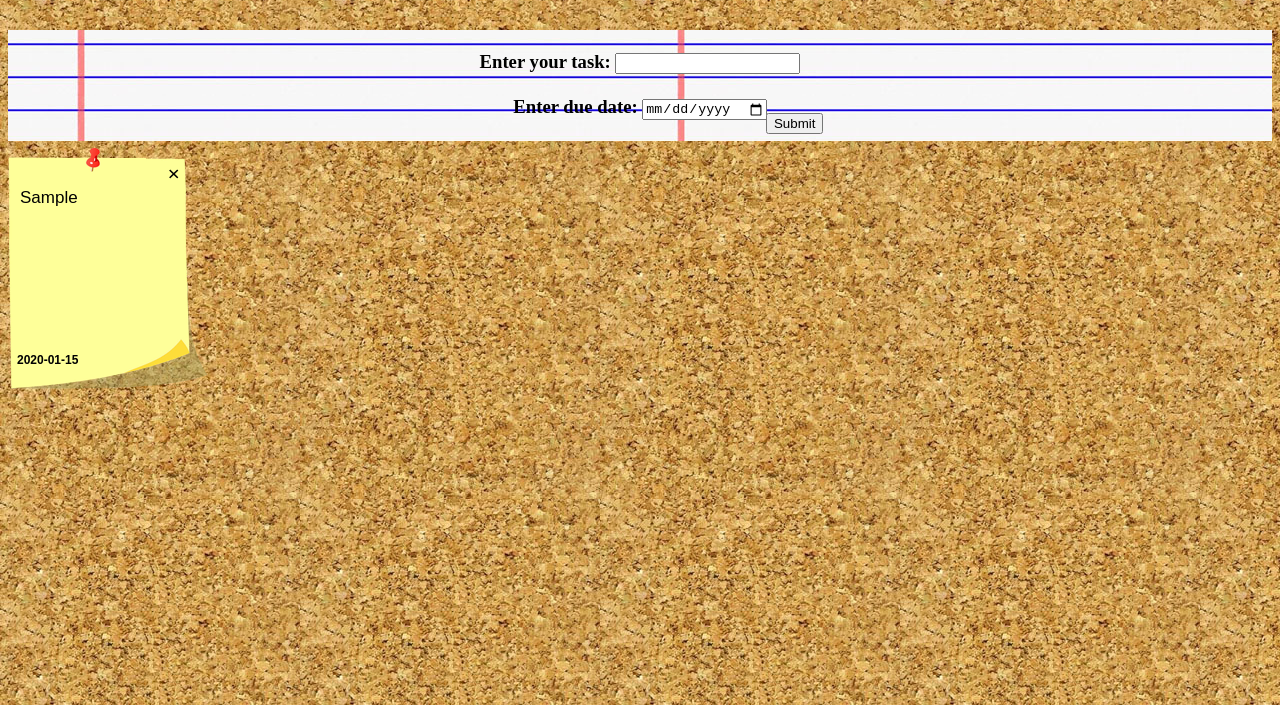
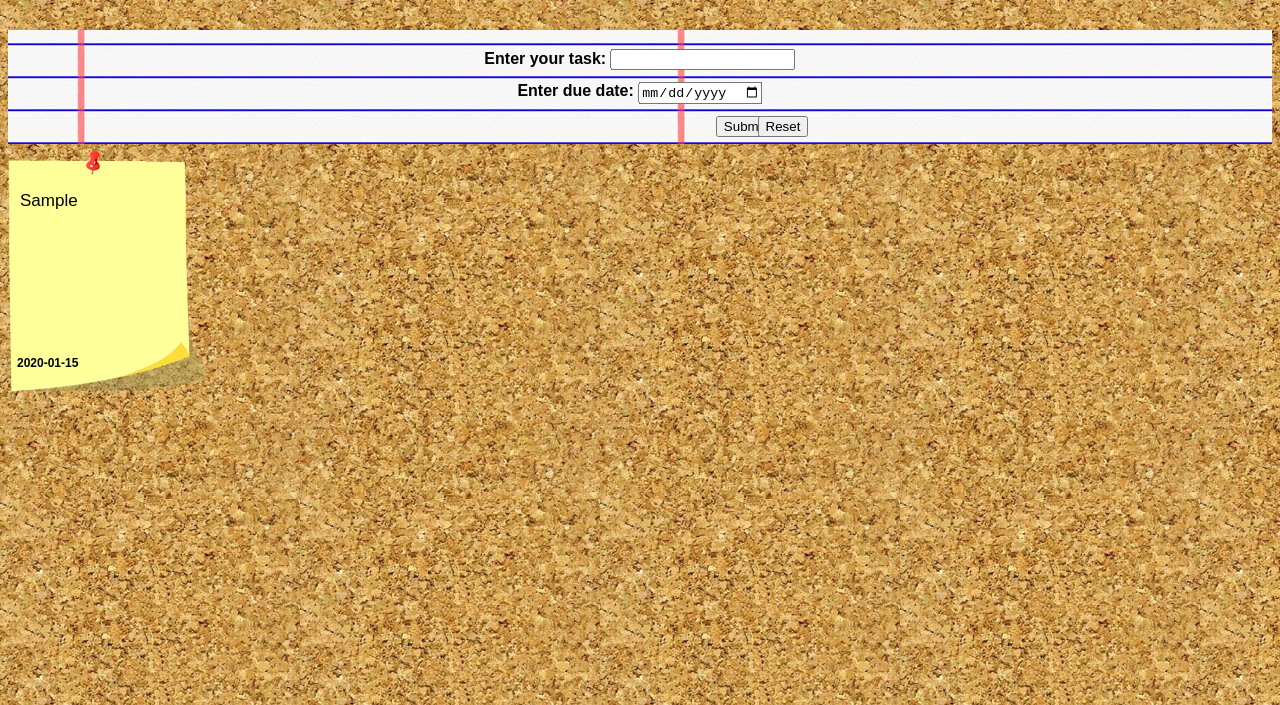
Before and after one commit to Bellllda/project1, a plain HTML site: page index.html in a window 1280 px wide. Both pictures are taken after typing "Sample", "2020-01-15" into the empty fields and a click on the button "Submit". Shown: the part 95-800 px from the top of the page. Drawn offline with Linux system fonts and the light colour scheme.

Commit message:
almost end?

```diff
--- a/index.html
+++ b/index.html
@@ -15,31 +15,60 @@
             font-size: 50px;
             text-align: center;
         }
-        .outer {
+
+        #form {
             background-image: url("Images/formbg.jpg");
             text-align: center;
-            padding: 0.18%;
+
+            position: relative;
+            height: 114px;
         }
-        h3 {
-            position:relative;
+
+
+        #tasket {
+            position: absolute;
+            left: 50%;
+            top: 17%;
+            font-family: Arial, Helvetica, sans-serif;
+            font-weight: bold;
+            transform: translateX(-50%);
         }
-        h3 > button {
+
+        #datet {
             position: absolute;
-            left: 60%;
-            top : 90%;
+            left: 50%;
+            top: 46%;
+            font-family: Arial, Helvetica, sans-serif;
+            font-weight: bold;
+            transform: translateX(-50%);
         }
+
+        #submit {
+            position: absolute;
+            left: 56%;
+            top: 75%;
+        }
+
+        #reset {
+            position: absolute;
+            left: 59.3%;
+            top: 75%;
+        }
+
         #contain {
-            position:relative;
-            display:flex;
+            position: relative;
+            display: flex;
             flex-wrap: wrap;
-            overflow:auto;
+            overflow: auto;
         }
+
         li {
             position: relative;
             list-style-type: none;
 
         }
-        li > h4  {
+
+        li>h4 {
             position: absolute;
             padding: 2px 2px 10px 2px;
             width: 160px;
@@ -54,7 +83,8 @@
             font-weight: 500;
             top: 6%;
         }
-        li > h5 {
+
+        li>h5 {
             position: absolute;
             width: 80px;
             height: 20px;
@@ -62,6 +92,7 @@
             font-family: Arial, Helvetica, sans-serif;
             font-size: 12px;
         }
+
         .noted {
             background-image: url("Images/notebg.png");
             background-repeat: no-repeat;
@@ -70,12 +101,22 @@
             height: 250px;
 
         }
-        span {
+
+        .delete {
             position: absolute;
             left: 79.8%;
             top: 8%;
             font-size: 22px;
             font-weight: bolder;
+            transition: opacity 0.5s;
+        }
+
+        .delete-fade-in {
+            opacity: 1;
+        }
+
+        .delete-fade-out {
+            opacity: 0;
         }
     </style>
 </head>
@@ -84,25 +125,34 @@
     <div>
         <h1 id="titletext">My Task Board</h1>
     </div>
-    <form class="outer">
-        <h3>
+    <form id="form">
+
         <!--text-->
-        <label> Enter your task: <input id="task" type="text"></label><br><br>
+        <label id="tasket"> Enter your task: <input id="task" type="text"></label>
         <!--date-->
-        <label>Enter due date: <input id= "date" type="date"></label>
+        <label id="datet">Enter due date: <input id="date" type="date"></label>
         <!--submit-->
         <button id="submit" onclick="newNote()" type="button">Submit</button>
-    </h3>
+        <button id="reset" onclick="resetInput()" type="button">Reset</button>
+
     </form>
-<div id = "contain">
+    <div id="contain">
 
 
     </div>
 
 
     <script>
+        function resetInput() {
+            document.getElementById("task").value = "";
+            document.getElementById("date").value = "";
+        }
 
-    function newNote () {
+
+
+        var ids = 1;
+        var Note = [];
+        function newNote() {
             var li = document.createElement("li");
             li.className = "noted"
             var inputVal = document.getElementById("task").value;
@@ -116,23 +166,107 @@
                 var det = document.createTextNode(dateVal);
                 li.innerHTML += `<br><h5>${det.nodeValue}</h5>`
 
-            if (dateVal === ""){
+                if (dateVal === "") {
                     alert("You need to write a date")
 
                 } else {
                     document.getElementById("contain").appendChild(li);
+
+                    var delet = document.createElement("span");
+                    var ex = document.createTextNode("\u00D7");
+                    delet.classList = "delete delete-fade-out";
+                    delet.id = ids
+                    delet.appendChild(ex);
+                    li.appendChild(delet);
+
+                    noted = new Object();
+                    noted["text"] = inputVal;
+                    noted["date"] = dateVal;
+
+
+
+
+
+                    delet.onclick = function () {
+                        var sure = window.confirm("Are you sure you want to delete this note?")
+                        if (sure === true) {
+                            this.parentElement.remove()
+                            localStorage.removeItem("everything");
+                            localStorage.setItem("count", JSON.stringify(ids))
+                            Note = Note.filter(item => item.id !== parseInt(delet.id))
+                            localStorage.setItem("everything", JSON.stringify(Note))
+
+
+
+
+
                         }
                     }
+                    Note.push(noted);
                     document.getElementById("task").value = "";
                     document.getElementById("date").value = "";
 
-        var span = document.createElement("span");
-        var txt = document.createTextNode("\u00D7");
-        span.className = "delete";
-        span.appendChild(txt);
-        li.appendChild(span);
+                }
+                localStorage.setItem("everything", JSON.stringify(Note));
+                localStorage.setItem("count", JSON.stringify(ids));
 
             }
+        }
+
+        window.onload = function () {
+            var every = localStorage.getItem("everything");
+            if (!every) {
+                return;
+            }
+            var counted = localStorage.getItem("count")
+            if (!counted) {
+                return;
+            }
+            Note = JSON.parse(every)
+            ids = JSON.parse(counted)
+
+            for (var i = 0; i < Note.length; i++) {
+                texte = Note[i].text
+                datee = Note[i].date
+
+                var li = document.createElement("li");
+                li.className = "noted"
+                var textee = document.createTextNode(texte);
+                li.innerHTML += `<h4>${textee.nodeValue}</h4>`
+
+                var dete = document.createTextNode(datee);
+                li.innerHTML += `<br><h5>${dete.nodeValue}</h5>`
+
+                document.getElementById("contain").appendChild(li);
+
+                var delet = document.createElement("span");
+                var ex = document.createTextNode("\u00D7");
+                delet.classList = "delete delete-fade-out";
+                delet.id = ids
+                delet.appendChild(ex);
+                li.appendChild(delet);
+
+                delet.parentElement.addEventListener("mouseenter", (ev) => show())
+                delet.parentElement.addEventListener("mouseleave", (ev) => hide())
+                function hide() {
+                    delet.className = "delete delete-fade-out"
+                }
+                function show() {
+                    delet.className = "delete delete-fade-in"
+                }
+
+
+            }
+        }
+
+
+
+
+
+
+
+
+
     </script>
 
 
```
Lines whose indentation alone changed are shown as unchanged.
